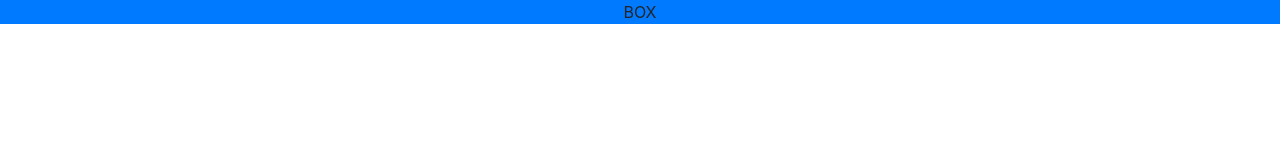
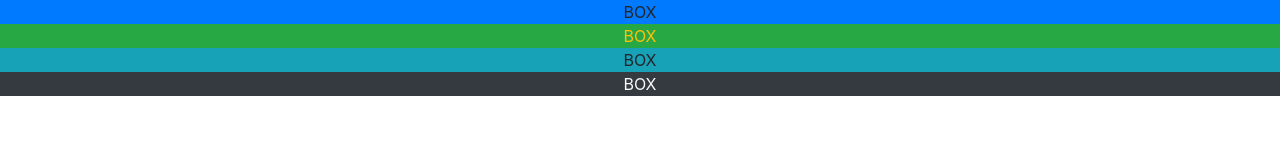
Before and after one commit to notDevDeveloper/dotinstall, a plain HTML site: page MyBootstrap/index.html in a window 1280 px wide. Drawn offline with nearby package versions, Linux system fonts and the light colour scheme.

Commit message:
[update]03: Let's color the elements
Change the text color and background color.

```diff
--- a/MyBootstrap/index.html
+++ b/MyBootstrap/index.html
@@ -28,6 +28,9 @@
   <body>
     <!-- <div class="box">BOX</div> -->
     <div class="text-center bg-primary">BOX</div>
+    <div class="text-center bg-success text-warning">BOX</div>
+    <div class="text-center bg-info">BOX</div>
+    <div class="text-center bg-dark text-light">BOX</div>
 
     <!-- Optional JavaScript -->
     <!-- jQuery first, then Popper.js, then Bootstrap JS -->
```
